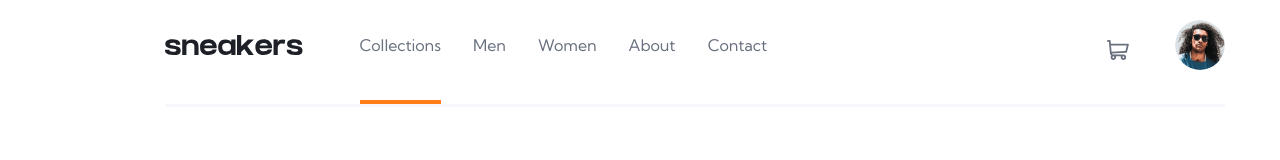
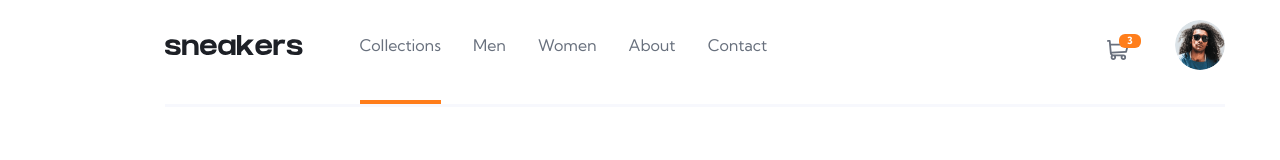
Before and after one commit to GustavoJuvino/react-ecommerce, a React (Create React App) app: page / in a window 1280 px wide. Shown: the top 160 px of the page. Built offline with nearby package versions, Linux system fonts and the light colour scheme.

Commit message:
Refactoring some styles

```diff
--- a/public/index.html
+++ b/public/index.html
@@ -9,7 +9,6 @@
       name="description"
       content="Web site created using create-react-app"
     />
-    <link rel="apple-touch-icon" href="%PUBLIC_URL%/logo192.png" />
     <!--
       manifest.json provides metadata used when your web app is installed on a
       user's mobile device or desktop. See https://developers.google.com/web/fundamentals/web-app-manifest/
--- a/src/components/Header.tsx
+++ b/src/components/Header.tsx
@@ -1,37 +1,10 @@
-import React, { useEffect, useRef } from 'react';
+import React, { useEffect } from 'react';
+import UserSection from "./UserSection";
 import useToggle from './hooks/useToggle';
-import { useDisplayCartContext } from './contexts/useDisplayCartContext';
 import { HeaderContainer, Divider } from './styles/Header.styled';
-import Cart from './Cart';
 import { ReactComponent as Logo } from '../assets/logo.svg';
-import { ReactComponent as CartIcon } from '../assets/icon-cart.svg';
-import styled from 'styled-components';
-
-type ExtraStyles = {
-  fillColor: string;
-  borderColor: string;
-}
-
-const UserSection = styled.div<ExtraStyles>`
-  display: flex;
-  justify-content: center;
-
-  .Cart {
-    margin-right: 46px;
-    margin-top: 20px;
-    fill: ${props => props.fillColor};
-  }
-
-  img {
-    width: 50px;
-    height: 50px;
-    border-radius: 50%;
-    border:  ${props => props.borderColor};
-  }
-`
 
 const Header: React.FC= () => {
-  const { activate, setActivate } = useDisplayCartContext();
 
   const liElements = [
     "Collections",
@@ -47,8 +20,6 @@ const Header: React.FC= () => {
     toggleEffect(0, "ul.headerList > li", "underline-effect");
   }, [toggleEffect])
 
-  const cartRef = useRef<HTMLDivElement>(null);
-
   return (
     <>
       <HeaderContainer>
@@ -63,26 +34,26 @@ const Header: React.FC= () => {
           </ul>
         </nav>
 
-        <UserSection
+        {/* <UserSection
             borderColor={ activate ? "2px solid orange" : ""}
             fillColor={ activate ? "black" : "#69707D"}
           >
 
-          <div ref={cartRef}>
+          <CartDiv ref={cartRef}>
             <CartIcon
               className="Cart"
               onClick={() => setActivate(!activate)}
             />
-          </div>
+            <span>3</span>
+          </CartDiv>
 
           <img src={require('../assets/image-avatar.png')} alt="user" />
 
-        </UserSection>
+        </UserSection> */}
+        <UserSection />
       </HeaderContainer>
 
       <Divider />
-
-      <Cart cartRef={cartRef} />
     </>
   )
 }
--- /dev/null
+++ b/src/components/UserSection.tsx
@@ -0,0 +1,56 @@
+import React, { useRef } from 'react';
+import { useDisplayCartContext } from './contexts/useDisplayCartContext';
+import Cart from './Cart';
+import { ReactComponent as CartIcon } from '../assets/icon-cart.svg';
+import { UserContainer, CartDiv } from './styles/UserSection.styled'
+
+// type ExtraStyles = {
+//     fillColor: string;
+//     borderColor: string;
+//   }
+
+//   const UserTest = styled.div<ExtraStyles>`
+    // display: flex;
+    // justify-content: center;
+
+//     .Cart {
+//       margin-right: 46px;
+//       margin-top: 20px;
+//       fill: ${props => props.fillColor};
+//     }
+
+//     img {
+//       width: 50px;
+//       height: 50px;
+//       border-radius: 50%;
+//       border:  ${props => props.borderColor};
+//     }
+//   `
+
+const UserSection: React.FC = () => {
+    const { activate, setActivate } = useDisplayCartContext();
+    const cartRef = useRef<HTMLDivElement>(null);
+
+  return (
+    <UserContainer
+        borderColor={ activate ? "2px solid orange" : ""}
+        fillColor={ activate ? "black" : "#69707D"}
+    >
+
+        <CartDiv ref={cartRef}>
+            <CartIcon
+              className="Cart"
+              onClick={() => setActivate(!activate)}
+            />
+            <span>3</span>
+        </CartDiv>
+
+        <img src={require('../assets/image-avatar.png')} alt="user" />
+
+
+        <Cart cartRef={cartRef} />
+    </UserContainer>
+  )
+}
+
+export default UserSection
--- a/src/components/styles/Cart.styled.tsx
+++ b/src/components/styles/Cart.styled.tsx
@@ -25,6 +25,7 @@ const itemEffect = keyframes`
 export const CartMenu = styled.div`
     animation: ${dropingMenu} 0.3s forwards;
     position: absolute;
+    top: 104px;
     right: 0px;
     margin-right: 165px;
     z-index: 2;
@@ -34,6 +35,14 @@ export const CartMenu = styled.div`
     border-radius: 10px;
     background-color: white;
     box-shadow: 0px 20px 50px -20px #1D2026;
+
+    h3, .empty-cart  {
+        -webkit-user-select: none;
+        -khtml-user-select: none;
+        -moz-user-select: none;
+        -o-user-select: none;
+        user-select: none;
+    }
 
     h3 {
         font-size: 16px;
--- a/src/components/styles/Header.styled.tsx
+++ b/src/components/styles/Header.styled.tsx
@@ -18,16 +18,8 @@ export const HeaderContainer = styled.header`
     margin-right: 165px;
     margin-top: 20px;
 
-    .Logo, .Cart {
+    .Logo {
         cursor: pointer;
-    }
-
-    img {
-        -webkit-user-select: none;
-        -khtml-user-select: none;
-        -moz-user-select: none;
-        -o-user-select: none;
-        user-select: none;
     }
 
     nav {
@@ -67,6 +59,7 @@ export const HeaderContainer = styled.header`
     }
 `
 
+
 export const Divider = styled.div`
     margin-left: 165px;
     margin-right: 165px;
--- /dev/null
+++ b/src/components/styles/UserSection.styled.tsx
@@ -0,0 +1,64 @@
+import styled from "styled-components";
+
+type ExtraStyles = {
+    fillColor: string;
+    borderColor: string;
+}
+
+
+export const UserContainer = styled.section<ExtraStyles>`
+    display: flex;
+    justify-content: center;
+
+    .Cart {
+      fill: ${props => props.fillColor};
+    }
+
+    img {
+      width: 50px;
+      height: 50px;
+      border-radius: 50%;
+      border:  ${props => props.borderColor};
+    }
+
+    .Cart {
+        cursor: pointer;
+    }
+
+    img, span {
+        -webkit-user-select: none;
+        -khtml-user-select: none;
+        -moz-user-select: none;
+        -o-user-select: none;
+        user-select: none;
+    }
+`
+
+export const CartDiv = styled.div`
+    display: grid;
+    grid-template-columns: 1fr;
+
+    .Cart {
+        grid-row-start: 1;
+        grid-column-start: 1;
+        z-index: 1;
+        margin-right: 46px;
+        margin-top: 20px;
+    }
+
+    span {
+        grid-row-start: 1;
+        grid-column-start: 1;
+        z-index: 2;
+        width: 22px;
+        height: 14px;
+        margin-top: 14px;
+        margin-left: 12px;
+        border-radius: 6px;
+        background-color: #FF7E1B;
+        font-size: 10px;
+        font-weight: bold;
+        color: white;
+        text-align: center;
+    }
+`
```
